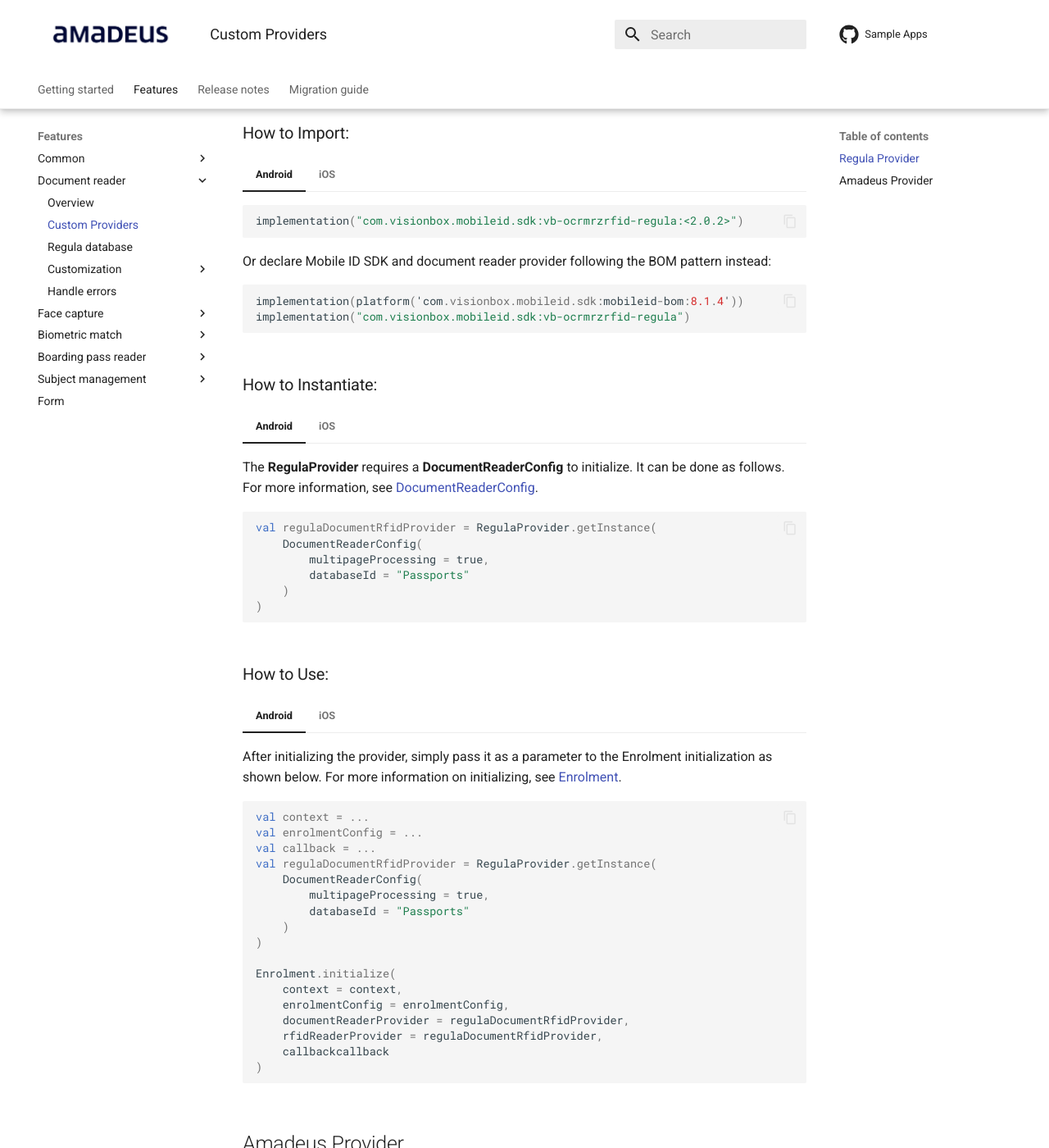
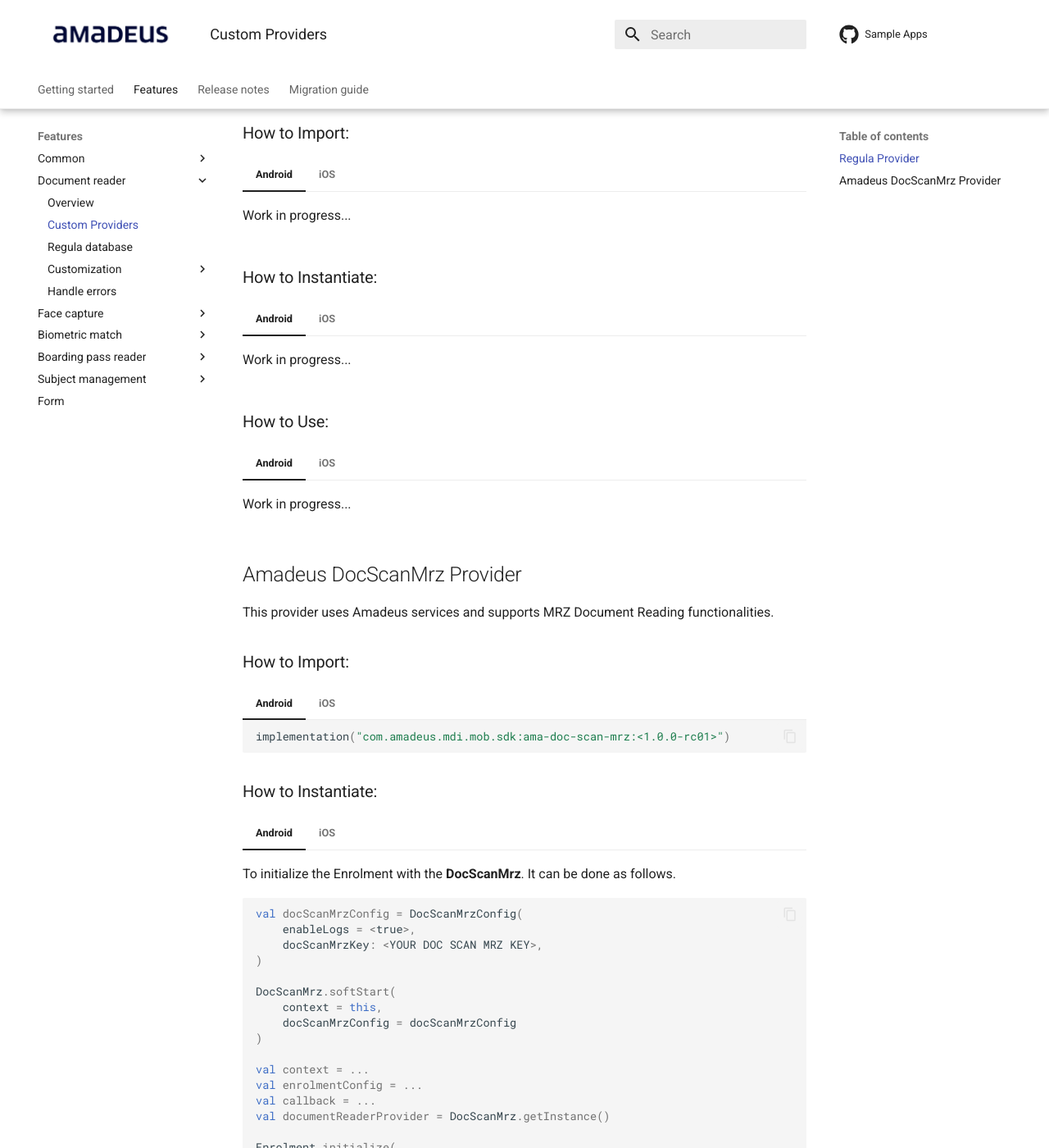
Before and after one commit to vbmobile/mobile-id-documentation, an MkDocs documentation site: the page built from docs/Features/DocumentReader/DocumentReader_Providers.md, in a window 1280 px wide and 1400 px high, scrolled down 418 px. Shown: the whole window at 82% size. Built offline with MkDocs 1.6.1 and Material for MkDocs 9.7.7, drawn with Linux system fonts in a browser that asks for light colours; the version menu is left out; some of the changed text lies outside the part shown.

Commit message:
TRAVELERID-13452 - Update documentation for version 9

````diff
--- a/docs/Features/DocumentReader/DocumentReader_Providers.md
+++ b/docs/Features/DocumentReader/DocumentReader_Providers.md
@@ -3,7 +3,7 @@
 This page contains all available providers for the **Document Reader** feature, as well as instructions on how to import and implement them in a project using the SeamlessMobile SDK.
 
 - [Regula Provider](#regula-provider)
-- [Amadeus Provider](#amadeus-provider)
+- [Amadeus DocScanMrz Provider](#amadeus-docscanmrz-provider)
 
 ## Regula Provider
 
@@ -13,15 +13,7 @@
 
 === "Android"
 
-    ```kotlin
-    implementation("com.visionbox.mobileid.sdk:vb-ocrmrzrfid-regula:<2.0.2>")
-    ```
-    Or declare Mobile ID SDK and document reader provider following the BOM pattern instead:
-
-    ```kotlin
-    implementation(platform('com.visionbox.mobileid.sdk:mobileid-bom:8.1.4'))
-    implementation("com.visionbox.mobileid.sdk:vb-ocrmrzrfid-regula")
-    ```
+    Work in progress...
 
 === "iOS"
 
@@ -48,16 +40,7 @@
 
 === "Android"
 
-    The **RegulaProvider** requires a **DocumentReaderConfig** to initialize. It can be done as follows. For more information, see [DocumentReaderConfig](./DocumentReader_Index.md#configure).
-
-    ```kotlin
-    val regulaDocumentRfidProvider = RegulaProvider.getInstance(
-        DocumentReaderConfig(
-            multipageProcessing = true,
-            databaseId = "Passports"
-        )
-    )
-    ```
+    Work in progress...
 
 === "iOS"
 
@@ -82,27 +65,7 @@
 
 === "Android"
 
-    After initializing the provider, simply pass it as a parameter to the Enrolment initialization as shown below. For more information on initializing, see [Enrolment](../../index.md#how-to-initialize-the-sdk).
-
-    ```kotlin
-    val context = ...
-    val enrolmentConfig = ...
-    val callback = ...
-    val regulaDocumentRfidProvider = RegulaProvider.getInstance(
-        DocumentReaderConfig(
-            multipageProcessing = true,
-            databaseId = "Passports"
-        )
-    )
-
-    Enrolment.initialize(
-        context = context,
-        enrolmentConfig = enrolmentConfig,
-        documentReaderProvider = regulaDocumentRfidProvider,
-        rfidReaderProvider = regulaDocumentRfidProvider,
-        callbackcallback
-    )
-    ```
+    Work in progress...
 
 === "iOS"
 
@@ -122,15 +85,17 @@
 
     ```
 
-## Amadeus Provider
+## Amadeus DocScanMrz Provider
 
-This provider uses Amadeus services and supports both OCR Document Reading and RFID scanning functionalities.
+This provider uses Amadeus services and supports MRZ Document Reading functionalities.
 
 ### How to Import:
 
 === "Android"
 
-    It will be available soon.
+    ```kotlin
+    implementation("com.amadeus.mdi.mob.sdk:ama-doc-scan-mrz:<1.0.0-rc01>")
+    ```
 
 === "iOS"
 
@@ -147,10 +112,31 @@
 
 === "Android"
 
-    To initialize the **VBProvider**. It can be done as follows. For more information, see [DocumentReaderConfig](./DocumentReader_Index.md#configure).
+    To initialize the Enrolment with the **DocScanMrz**. It can be done as follows.
 
     ```kotlin
-    val vbProvider = VBProvider.getInstance()
+
+    val docScanMrzConfig = DocScanMrzConfig(
+        enableLogs = <true>,
+        docScanMrzKey: <YOUR DOC SCAN MRZ KEY>,
+    )
+
+    DocScanMrz.softStart(
+        context = this,
+        docScanMrzConfig = docScanMrzConfig
+    )
+
+    val context = ...
+    val enrolmentConfig = ...
+    val callback = ...
+    val documentReaderProvider = DocScanMrz.getInstance()
+
+    Enrolment.initialize(
+        context = context,
+        enrolmentConfig = enrolmentConfig,
+        documentReaderProvider = documentReaderProvider,
+        callback = callback
+    )
     ```
 
 === "iOS"
@@ -171,40 +157,3 @@
     DocumentReaderRFID()
 
     ```
-
-### How to Use:
-
-Once both providers are initialized, simply pass them as parameters to the Enrolment initialization as shown below. For more information on initializing, see [Enrolment](../../index.md#how-to-initialize-the-sdk).
-
-=== "Android"
-
-    ```kotlin
-    val context = ...
-    val enrolmentConfig = ...
-    val callback = ...
-    val vbDocumentReaderProvider = VBProvider.getInstance()
-
-    Enrolment.initialize(
-        context = context,
-        enrolmentConfig = enrolmentConfig,
-        documentReaderProvider = vbDocumentReaderProvider,
-        rfidReaderProvider = vbDocumentReaderProvider,
-        callbackcallback
-    )
-    ```
-
-=== "iOS"
-
-    ``` swift
-    var documentReaderConfig = DocumentReaderConfig(multipageProcessing: false, databaseID: "Passports", checkHologram: false)
-
-    var documentReaderScan = DocumentReaderScan(config: documentReaderConfig)
-    var documentReaderRFID = DocumentReaderRFID()
-
-    Enrolment.shared.initWith(enrolmentConfig: enrolmentConfig,
-                              documentScanProvider: documentReaderScan,
-                              documentRFIDProvider: documentReaderRFID,
-                              viewRegister: viewRegister,
-                              completionHandler: completionHandler)
-
-    ```
````
Also changed, not shown: docs/MigrationGuide/MigrationGuide_Android.md (+6 -0 lines), docs/ReleaseNotes/ReleaseNotes_Android.md (+8 -0 lines), docs/index.md (+11 -22 lines).
